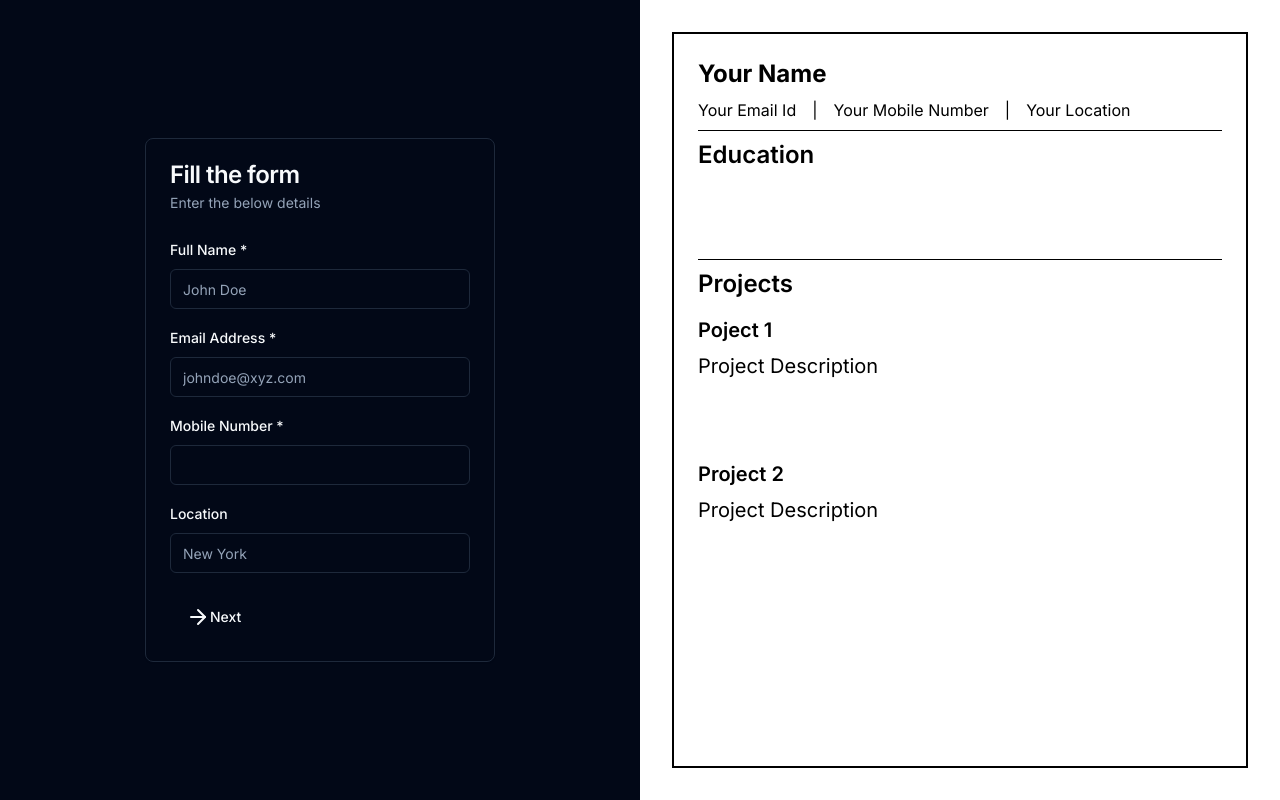
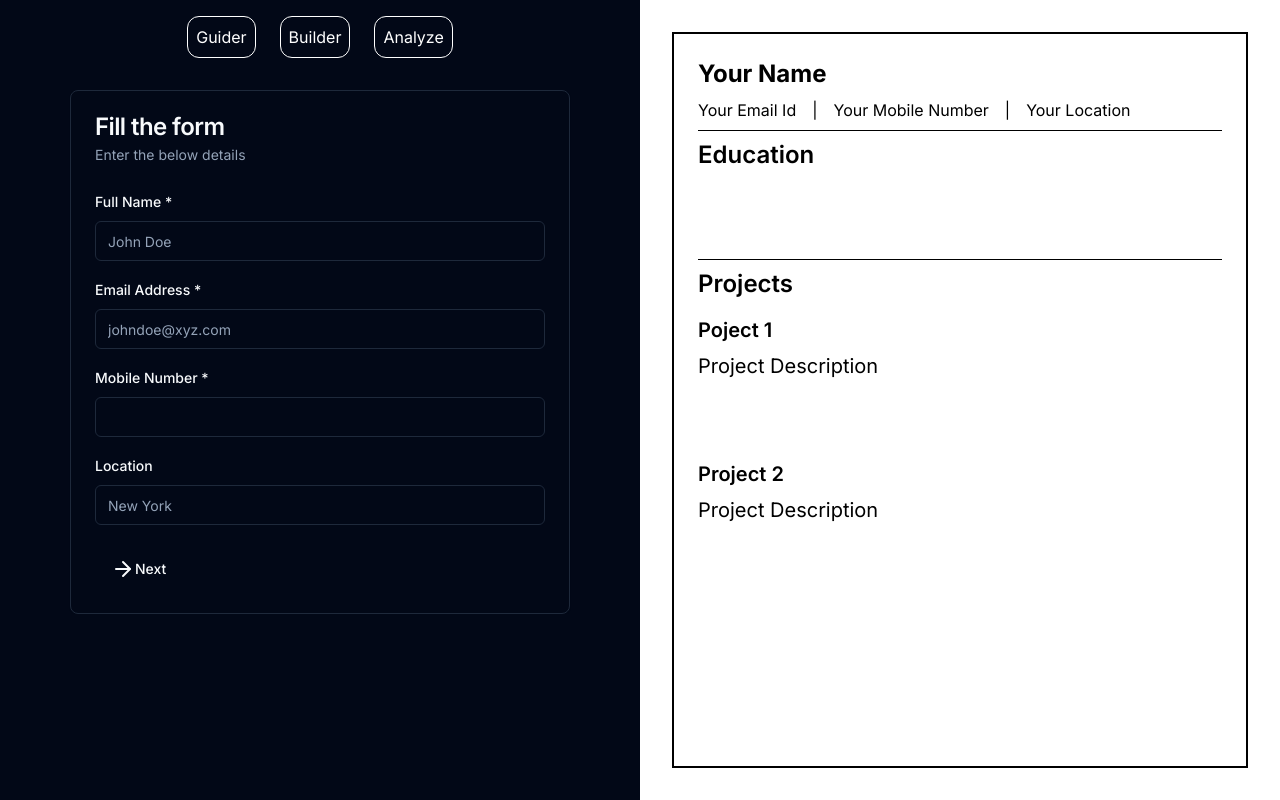
Before and after one commit to Anandprabhu530/Mirthly, a Next.js app: page /resume in a window 1280 px wide. Built offline with nearby package versions, Linux system fonts and the light colour scheme; what react-to-pdf would draw is missing.

Commit message:
Navbar Added

```diff
--- a/app/resume/page.tsx
+++ b/app/resume/page.tsx
@@ -1,5 +1,6 @@
 "use client";
 import { Form_Builder } from "@/components/Form_Builder";
+import Navbar from "@/components/Navbar";
 import { useState } from "react";
 import generatePDF,{ Resolution } from "react-to-pdf";
 
@@ -46,8 +47,9 @@ const Resume = () => {
     <main>
       <div>
         <div className="flex flex-col lg:flex-row lg:h-screen w-full">
-          <div className="lg:basis-1/2 h-screen lg:overflow-hidden w-full">
-            <div className="w-full flex justify-center items-center h-full">
+          <div className="lg:basis-1/2 h-fit lg:overflow-hidden w-full">
+          <Navbar/>
+            <div className="w-full flex justify-center h-full pt-4">
               <Form_Builder data={data} setData={setData} setsubmitted={setsubmitted}/>
             </div>
           </div>
--- a/components/Form_Builder.tsx
+++ b/components/Form_Builder.tsx
@@ -111,7 +111,7 @@ export function Form_Builder({ setData, data,setsubmitted }) {
       <Form {...form}>
         <form
           onSubmit={form.handleSubmit(onSubmit)}
-          className="w-full"
+          className="sm:w-full"
         >
           <CardHeader>
             <CardTitle>Fill the form</CardTitle>
@@ -122,7 +122,7 @@ export function Form_Builder({ setData, data,setsubmitted }) {
 
               {/* Personel Details */}
               <div
-                className={cn("flex flex-col gap-4 lg:w-[300px] w-full", {
+                className={cn("flex flex-col gap-4 lg:w-[450px] w-full", {
                   hidden: formnumber !== 0,
                 })}
               >
--- /dev/null
+++ b/components/Navbar.tsx
@@ -0,0 +1,11 @@
+const Navbar = () =>{
+    return(
+        <div className="text-black w-full flex p-4 justify-center gap-6">
+            <div className="border hover:bg-white hover:text-black cursor-pointer border-white text-white p-2 rounded-xl">Guider</div>
+            <div className="border hover:bg-white hover:text-black cursor-pointer border-white text-white p-2 rounded-xl">Builder</div>
+            <div className="border hover:bg-white hover:text-black cursor-pointer border-white text-white p-2 rounded-xl">Analyze</div>
+        </div>
+    )
+}
+
+export default Navbar
```
